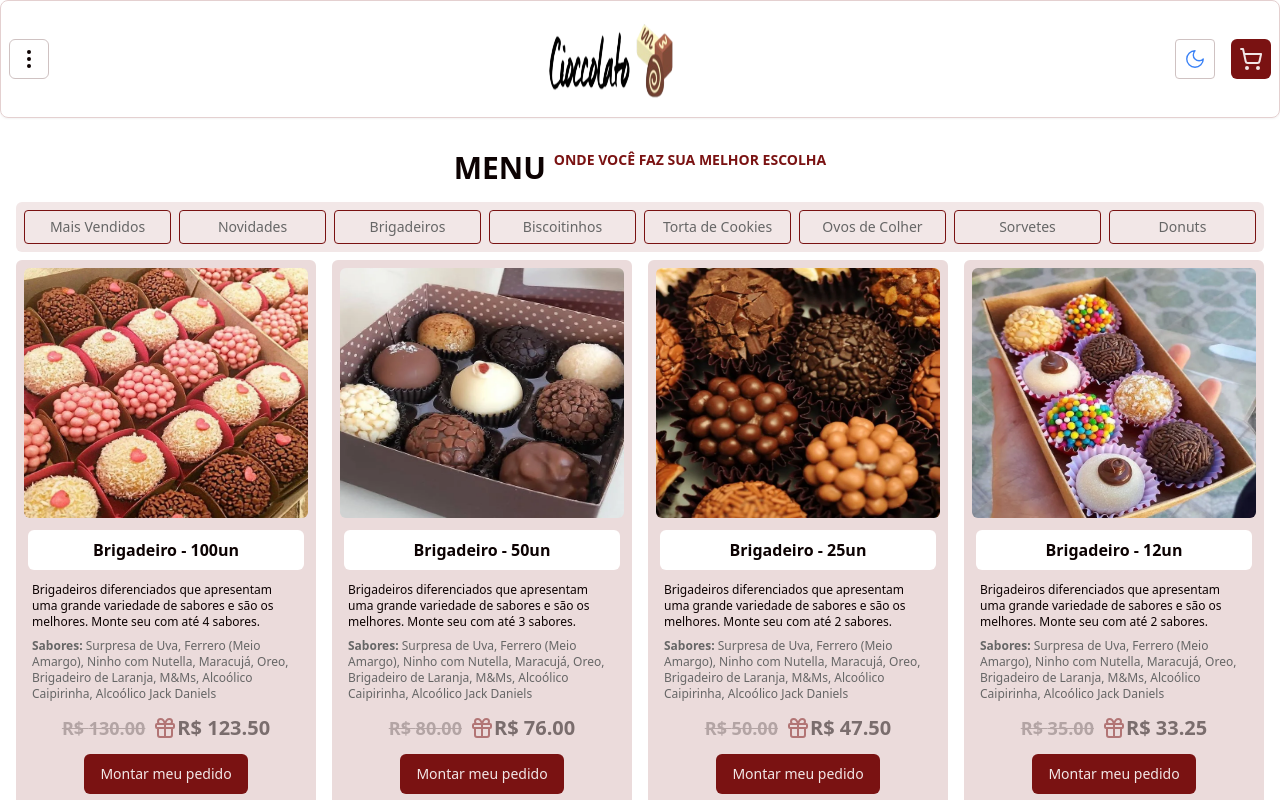
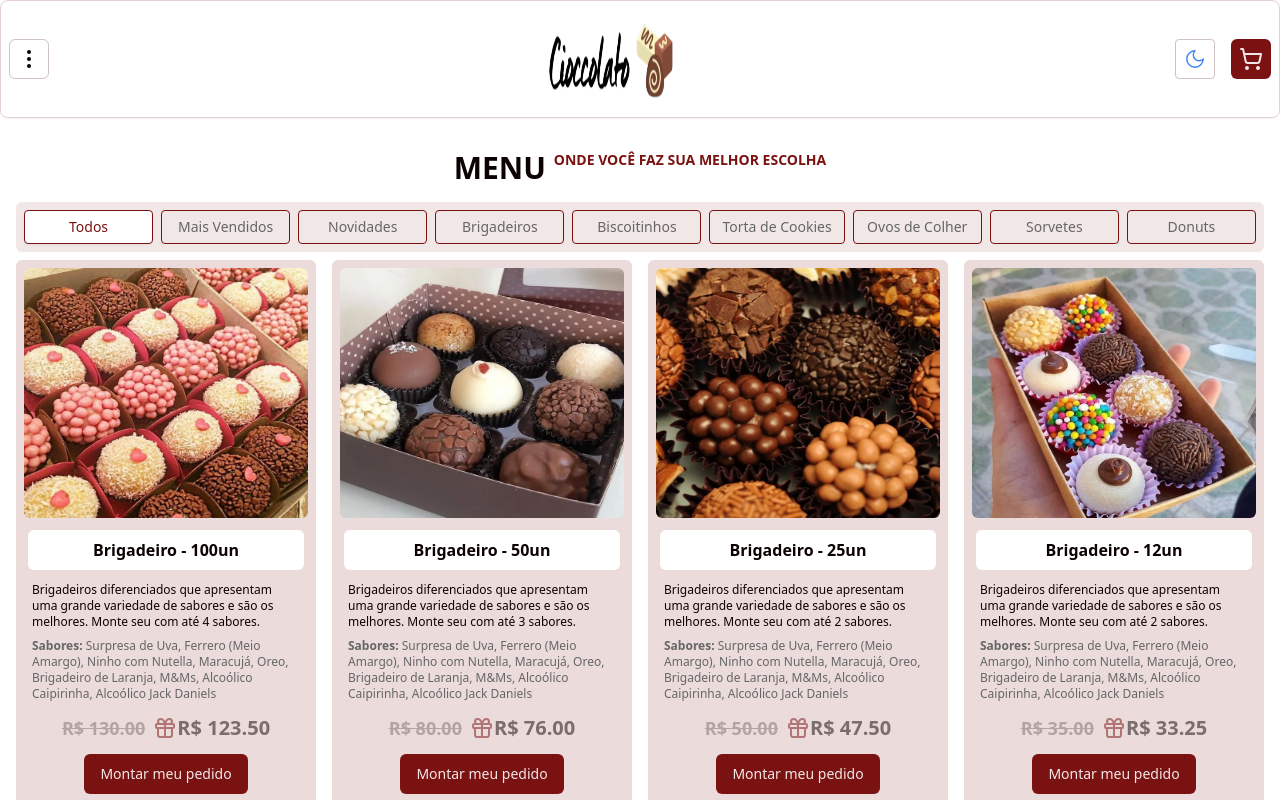
Before and after one commit to patricklimax/react-store-cioccolato, a Next.js app: page /menu in a window 1280 px wide. Shown: the top 800 px of the page. Built offline with nearby package versions, Linux system fonts and the light colour scheme.

Commit message:
chore: update type Category Products and Products

```diff
--- a/src/data/product-category-card.ts
+++ b/src/data/product-category-card.ts
@@ -1,6 +1,15 @@
 import type { ProductCategoryCard } from "@/types/product-category-card";
 
 export const productCategoryCard: ProductCategoryCard[] = [
+  {
+    id: 1000,
+    name: "Todos",
+    category: "allProducts",
+    isCard: false,
+    description:
+      "Os melhores Donuts você só encontra aqui. Monte seu pedido e viva o sabor do melhor Donut do Mundo.",
+    imageUrl: "/images/products/sabores/donut.jpeg",
+  },
   {
     id: 1000,
     name: "Mais Vendidos",
```
Also changed, not shown: src/types/product.ts (+7 -1 lines).
